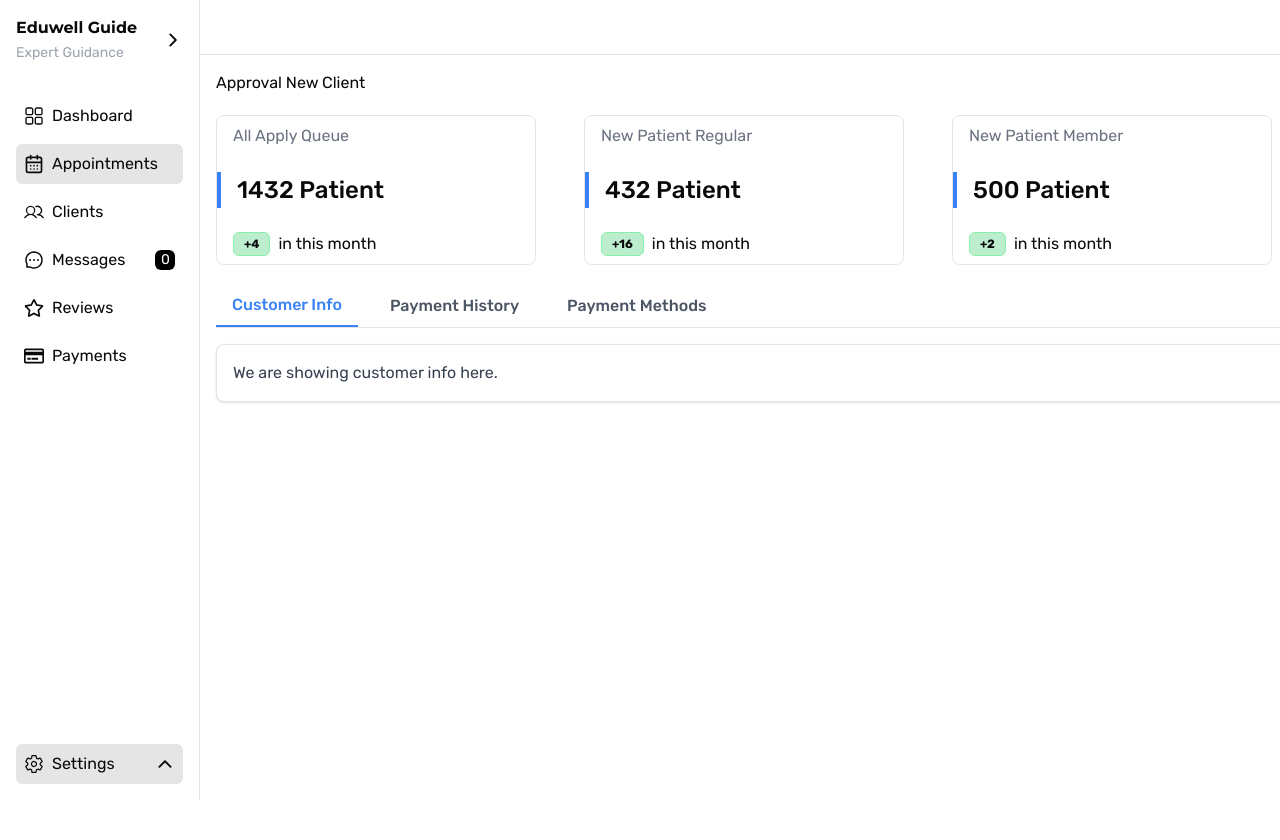
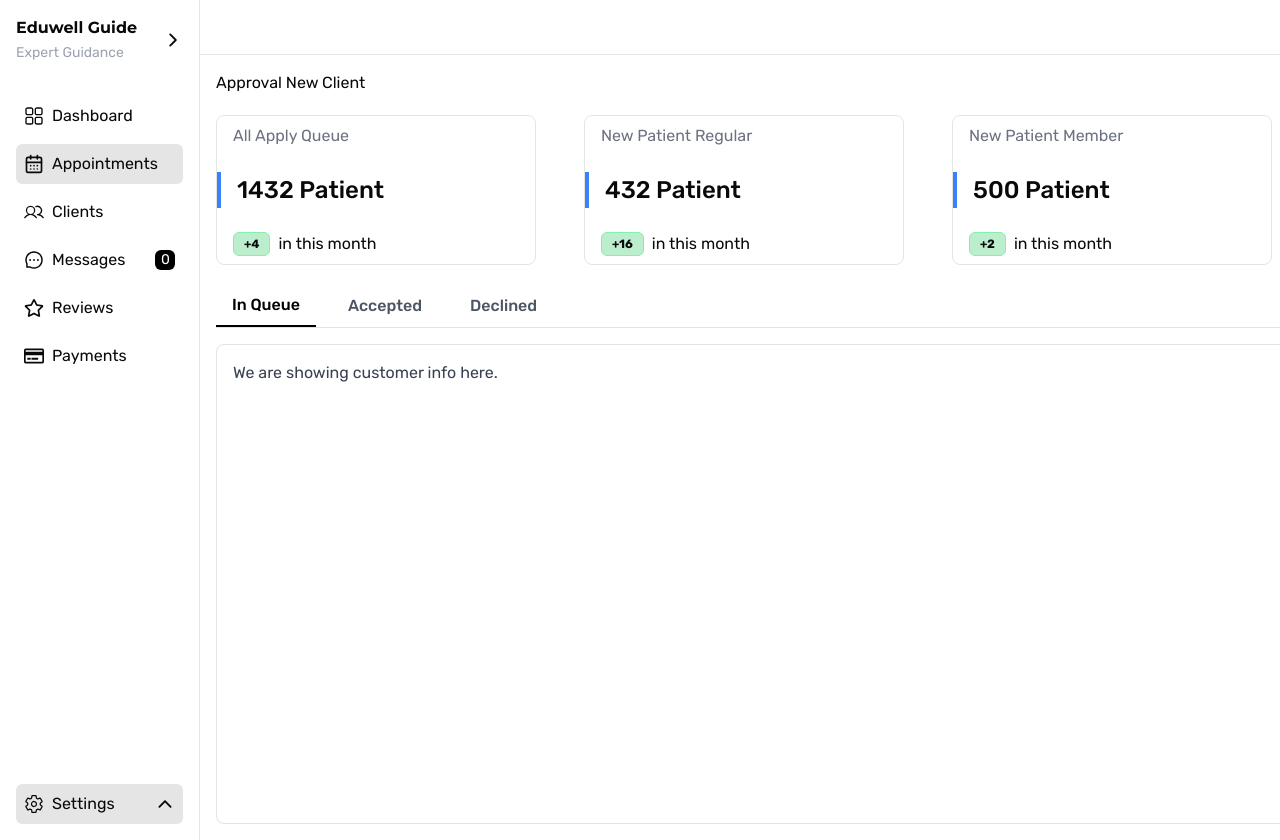
Before and after one commit to Albert735/EduWell-Guide, a Next.js app: page /dashboard/counselor/appointment in a window 1280 px wide. Shown: the top 840 px of the page. Before the commit the page ends 800 px from the top, so only its background shows below. Built offline with nearby package versions, Linux system fonts and the light colour scheme.

Commit message:
feat: Update Tabs component and enhance Appointments page with new tab titles and styling adjustments

```diff
--- a/src/app/dashboard/counselor/(components)/Tabs.tsx
+++ b/src/app/dashboard/counselor/(components)/Tabs.tsx
@@ -34,8 +34,8 @@ const TabButton: React.FC<TabButtonProps> = ({
   <button
     className={`px-4 py-2 font-medium transition ${
       isActive
-        ? "border-b-2 border-blue-500 text-blue-500"
-        : "text-gray-600 hover:text-blue-500"
+        ? "border-b-2 border-black dark:border-white dark:text-white text-black"
+        : "text-gray-600 dark:text-white hover:text-gray-500 hover:dark:text-gray-400"
     }`}
     onClick={() => onClick(id)}
   >
@@ -86,7 +86,7 @@ const Tabs: React.FC<TabsProps> = ({ children }) => {
       </div>
 
       {/* Tab Content */}
-      <div className="mt-4 p-4 border rounded-lg bg-white shadow">
+      <div className="mt-4 p-4 border rounded-lg h-[calc(70vh-5rem)]">
         {
           (
             React.Children.toArray(children).find((child) => {
@@ -104,7 +104,7 @@ const Tabs: React.FC<TabsProps> = ({ children }) => {
 
 // Tab component
 const Tab: React.FC<TabProps> = ({ children }) => {
-  return <div>{children}</div>;
+  return <div className="">{children}</div>;
 };
 
 export { Tabs, Tab };
--- a/src/app/dashboard/counselor/appointment/page.tsx
+++ b/src/app/dashboard/counselor/appointment/page.tsx
@@ -16,7 +16,7 @@ export default function Appointments() {
       <div className="cards flex justify-start items-center gap-[3rem] w-full">
         {patientType.map((patient) => (
           <span key={patient.id}>
-            <span className="flex flex-col border gap-4  rounded-lg w-[20rem]">
+            <span className="flex flex-col border  gap-4  rounded-lg w-[20rem]">
               <span className="card-category text-gray-500 px-4 py-2">
                 {patient.category}
               </span>
@@ -35,15 +35,15 @@ export default function Appointments() {
       </div>
       <div className="tabs">
         <Tabs>
-          <Tab id="info" title="Customer Info">
+          <Tab id="in-queue" title="In Queue">
             <p className="text-gray-700">We are showing customer info here.</p>
           </Tab>
-          <Tab id="payment-history" title="Payment History">
+          <Tab id="accepted" title="Accepted">
             <p className="text-gray-700">
               We are showing customer payment history here.
             </p>
           </Tab>
-          <Tab id="payment-methods" title="Payment Methods">
+          <Tab id="declined" title="Declined">
             <p className="text-gray-700">
               We are showing customer payment methods here.
             </p>
```
